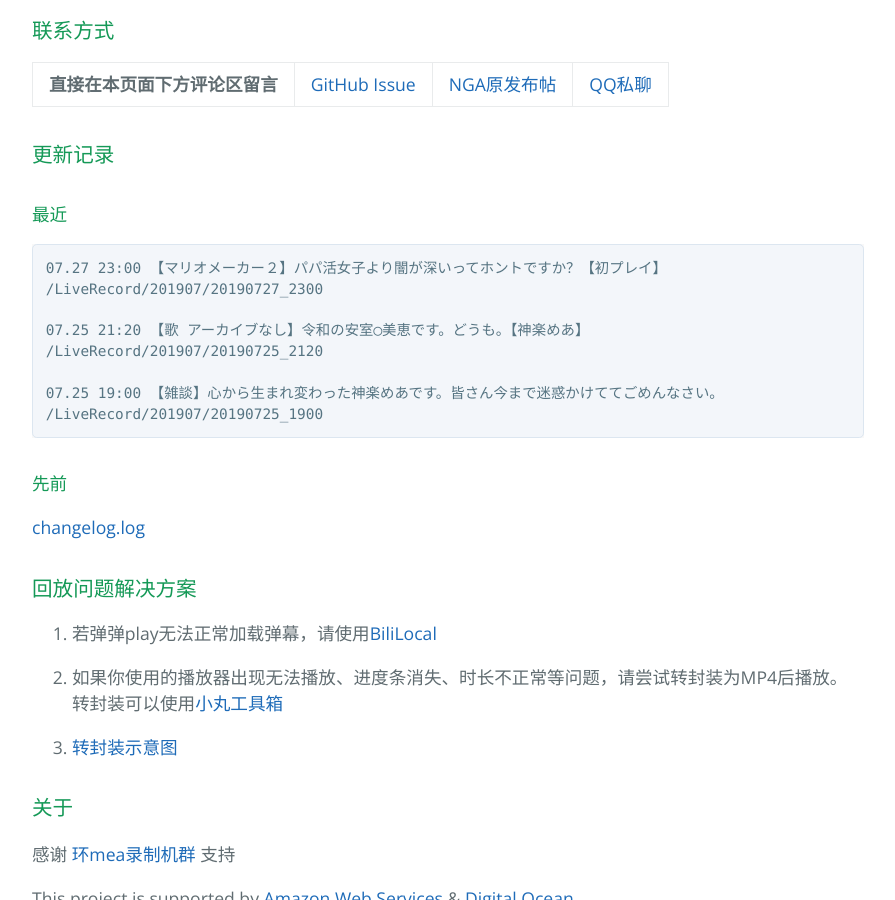
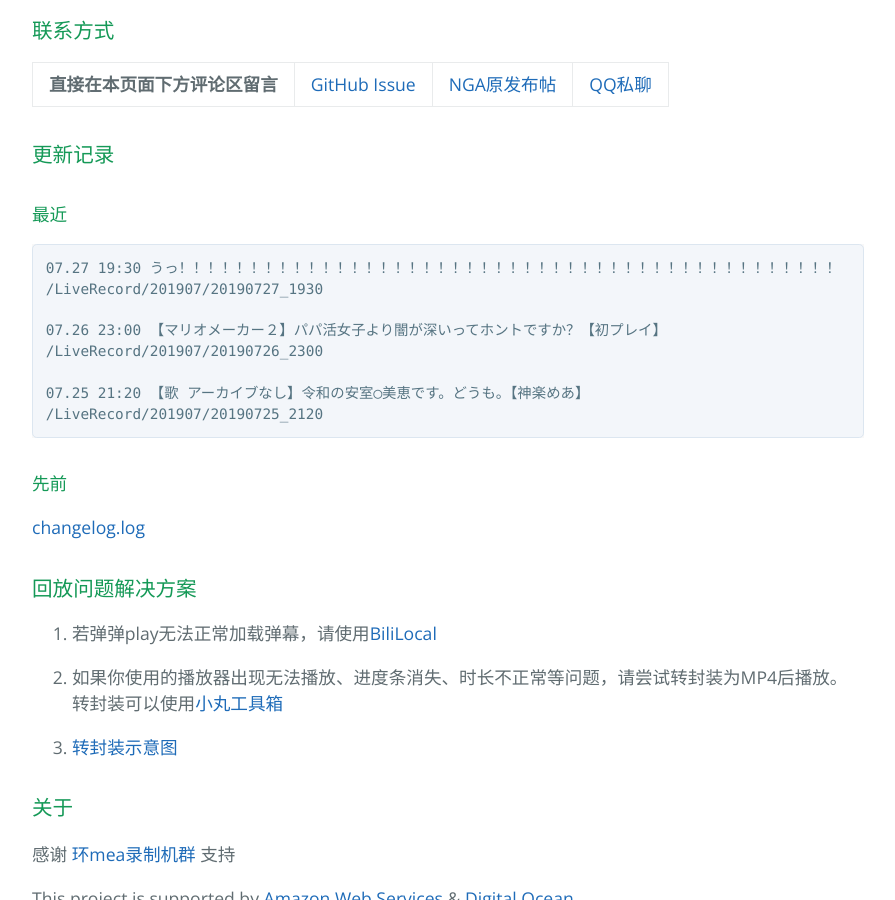
Before and after one commit to kaguramea-record/kaguramea-record.github.io, a Jekyll site: the page built from index.md, in a window 1280 px wide and 900 px high, scrolled down 1214 px. Shown: the whole window, without its empty margins (192-1087 px from the left). Built offline with Jekyll 4.4.1, drawn with Linux system fonts in a browser that asks for light colours; comment, search, counter and statistics services are not loaded.

Commit message:
Update 190727-2

````diff
--- a/index.md
+++ b/index.md
@@ -39,14 +39,14 @@ layout: default
 #### 最近
 
 ```
-07.27 23:00 【マリオメーカー２】パパ活女子より闇が深いってホントですか？【初プレイ】
-/LiveRecord/201907/20190727_2300
+07.27 19:30 うっ！！！！！！！！！！！！！！！！！！！！！！！！！！！！！！！！！！！！！！！！！！！！！！
+/LiveRecord/201907/20190727_1930
+
+07.26 23:00 【マリオメーカー２】パパ活女子より闇が深いってホントですか？【初プレイ】
+/LiveRecord/201907/20190726_2300
 
 07.25 21:20 【歌 アーカイブなし】令和の安室◯美恵です。どうも。【神楽めあ】
 /LiveRecord/201907/20190725_2120
-
-07.25 19:00 【雑談】心から生まれ変わった神楽めあです。皆さん今まで迷惑かけててごめんなさい。
-/LiveRecord/201907/20190725_1900
 ```
 
 #### 先前
````
Also changed, not shown: 1 other file.
